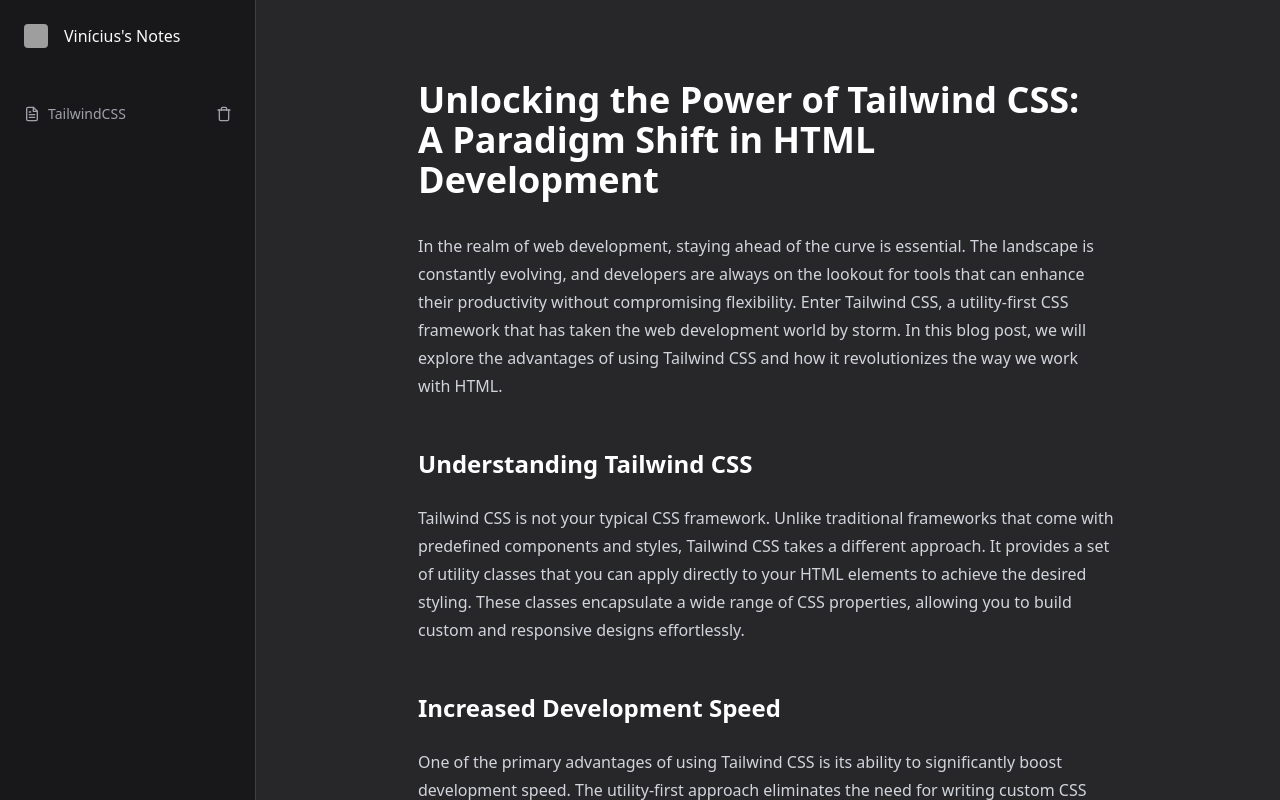
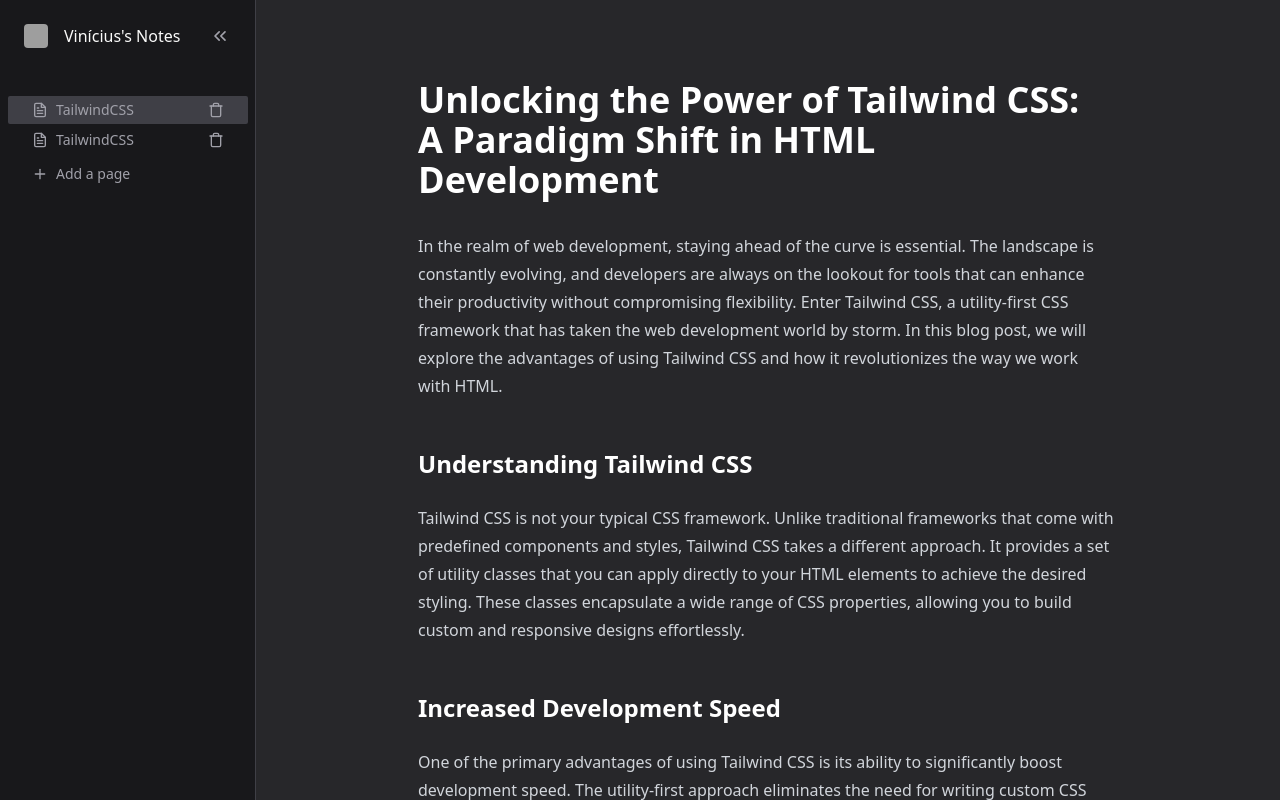
Before and after one commit to ViniSCode/notes-app, a Next.js app: page / in a window 1280 px wide. Shown: the top 800 px of the page. Built offline with nearby package versions, Linux system fonts and the light colour scheme; no server answers; grey boxes are pictures that could not be loaded.

Commit message:
initial layout idea

```diff
--- a/src/pages/index.tsx
+++ b/src/pages/index.tsx
@@ -2,15 +2,16 @@
 import type { GetServerSideProps } from "next";
 import { getSession } from "next-auth/react";
 import Image from "next/image";
-import { FiFileText, FiTrash } from "react-icons/fi";
+import { FiChevronsLeft, FiFileText, FiPlus, FiTrash } from "react-icons/fi";
 
 export default function Home({ session }: any) {
   return (
     <div className="min-h-screen text-zinc-50">
-      <div className="min-h-screen mx-auto overflow-hidden w-full shadow-md bg-zinc-800 border-black/20 break-words grid grid-cols-[16rem_1fr]">
-        <div className="overflow-hidden bg-zinc-900 border-r border-r-zinc-700">
+      <div className="min-h-screen mx-auto overflow-hidden w-full shadow-md bg-zinc-800 border-black/20 break-words md:grid md:grid-cols-[16rem_1fr]">
+        <div className="hidden md:block overflow-hidden bg-zinc-900 border-r border-r-zinc-700">
           <aside className="fixed w-[16rem] ">
-            <div className="flex gap-4 group items-center px-6 py-6">
+            <div className="flex gap-4 group justify-between items-center px-6 py-6">
+              <div className="flex gap-4 group items-center">
                 <Image
                   src="https://lh3.googleusercontent.com/a-/AOh14GhL-wIhtHTZsei8k_MhcdQCQAtpnoFNbMm4BRBp=s96-c"
                   alt="Vinícius Rodrigues"
@@ -21,13 +22,31 @@
                 />
                 <span className="">Vinícius&apos;s Notes</span>
               </div>
-            <div>
-              <div className="mt-6 gap-2 flex justify-between items-center text-sm cursor-pointer hover:bg-zinc-700 px-6 py-2 text-zinc-400">
+
+              <FiChevronsLeft className="w-6 h-6 text-zinc-400 hover:bg-zinc-700 rounded-sm p-0.5 cursor-pointer" />
+            </div>
+            <div className="flex flex-col gap-0.5 px-2">
+              <div className="mt-6 gap-2 flex justify-between items-center text-sm cursor-pointer bg-zinc-700 hover:bg-zinc-600 px-6 py-1 text-zinc-400 rounded-sm transition-colors">
                 <div className="flex gap-2 items-center">
                   <FiFileText className="w-4 h-4" />
                   <span>TailwindCSS</span>
                 </div>
                 <FiTrash className="w-4 h-4" />
+              </div>
+
+              <div className="gap-2 flex justify-between items-center text-sm cursor-pointer hover:bg-zinc-600 px-6 py-1 text-zinc-400 rounded-sm transition-colors">
+                <div className="flex gap-2 items-center">
+                  <FiFileText className="w-4 h-4" />
+                  <span>TailwindCSS</span>
+                </div>
+                <FiTrash className="w-4 h-4" />
+              </div>
+
+              <div className="mt-1 gap-2 flex justify-between items-center text-sm cursor-pointer hover:bg-zinc-600 px-6 py-1 text-zinc-400 rounded-sm transition-colors">
+                <div className="flex gap-2 items-center">
+                  <FiPlus className="w-4 h-4" />
+                  <span className="font-medium">Add a page</span>
+                </div>
               </div>
             </div>
           </aside>
```
Lines whose indentation alone changed are shown as unchanged.
